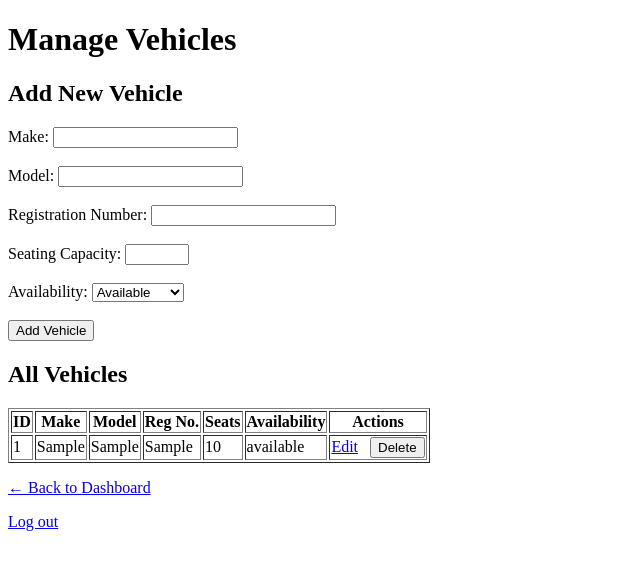
After one commit to MurendeniMakhavhu/nbk_travels, a PHP site: page /admin_vehicles.php in a window 1280 px wide. The commit adds this page. Shown: the top 570 px of the page, without its empty margins (0-640 px from the left). Run offline with PHP 8.4, Linux system fonts and the light colour scheme; a user stored in the database is signed in; tables that the repository leaves empty hold one stand-in row (values such as "Sample post").

Commit message:
Add admin vehicle management (CRUD) and dashboard link

```diff
--- a/admin_dashboard.php
+++ b/admin_dashboard.php
@@ -11,15 +11,18 @@ $flashMessage = "";
 if ($_SERVER['REQUEST_METHOD'] === 'POST' && $_POST['action'] === 'verify') {
     $userId = $_POST['user_id'];
 
+    // 1. Update the user's status
     $stmt = $conn->prepare("UPDATE users SET status = 'verified' WHERE user_id = ?");
     $stmt->bind_param("i", $userId);
     $stmt->execute();
 
+    // 2. Fetch that user's details so we can copy them into customers
     $stmt2 = $conn->prepare("SELECT full_name, phone FROM users WHERE user_id = ?");
     $stmt2->bind_param("i", $userId);
     $stmt2->execute();
     $userData = $stmt2->get_result()->fetch_assoc();
 
+    // 3. Only insert into customers if this user doesn't already have one
     $check = $conn->prepare("SELECT cust_id FROM customers WHERE user_id = ?");
     $check->bind_param("i", $userId);
     $check->execute();
@@ -78,6 +81,7 @@ $result = $conn->query(
 
     <p><a href="admin_customers.php">Manage Customers &rarr;</a></p>
     <p><a href="admin_drivers.php">Manage Drivers &rarr;</a></p>
+    <p><a href="admin_vehicles.php">Manage Vehicles &rarr;</a></p>
     <p><a href="admin_bookings.php">View All Bookings &rarr;</a></p>
     <p><a href="admin_logout.php">Log out</a></p>
 </body>
--- /dev/null
+++ b/admin_vehicles.php
@@ -0,0 +1,141 @@
+<?php
+session_start();
+if (!isset($_SESSION['user_id']) || $_SESSION['role'] !== 'admin') {
+    header("Location: admin_login.php");
+    exit;
+}
+require_once "config/db.php";
+
+$flashMessage = "";
+$editingVehicle = null;
+
+// DELETE
+if ($_SERVER['REQUEST_METHOD'] === 'POST' && ($_POST['action'] ?? '') === 'delete') {
+    $vehicleId = $_POST['vehicle_id'];
+    $stmt = $conn->prepare("DELETE FROM vehicles WHERE vehicle_id = ?");
+    $stmt->bind_param("i", $vehicleId);
+    $stmt->execute();
+    $flashMessage = "Vehicle deleted.";
+}
+
+// ADD or UPDATE
+if ($_SERVER['REQUEST_METHOD'] === 'POST' && in_array($_POST['action'] ?? '', ['add', 'update'])) {
+    $make = $_POST['make'];
+    $model = $_POST['model'];
+    $regNum = $_POST['registration_num'];
+    $seats = $_POST['seating_capacity'];
+    $availability = $_POST['availability'];
+
+    if ($_POST['action'] === 'add') {
+        $stmt = $conn->prepare(
+            "INSERT INTO vehicles (make, model, registration_num, seating_capacity, availability) VALUES (?, ?, ?, ?, ?)"
+        );
+        $stmt->bind_param("sssis", $make, $model, $regNum, $seats, $availability);
+        $stmt->execute();
+        $flashMessage = "Vehicle added.";
+    } else {
+        $vehicleId = $_POST['vehicle_id'];
+        $stmt = $conn->prepare(
+            "UPDATE vehicles SET make = ?, model = ?, registration_num = ?, seating_capacity = ?, availability = ? WHERE vehicle_id = ?"
+        );
+        $stmt->bind_param("sssisi", $make, $model, $regNum, $seats, $availability, $vehicleId);
+        $stmt->execute();
+        $flashMessage = "Vehicle updated.";
+    }
+}
+
+// Load a vehicle into the form for editing
+if (isset($_GET['edit'])) {
+    $vehicleId = $_GET['edit'];
+    $stmt = $conn->prepare("SELECT * FROM vehicles WHERE vehicle_id = ?");
+    $stmt->bind_param("i", $vehicleId);
+    $stmt->execute();
+    $editingVehicle = $stmt->get_result()->fetch_assoc();
+}
+
+$vehicles = $conn->query("SELECT * FROM vehicles ORDER BY vehicle_id DESC");
+?>
+<!DOCTYPE html>
+<html lang="en">
+<head>
+    <meta charset="UTF-8">
+    <meta name="viewport" content="width=device-width, initial-scale=1.0">
+    <title>Manage Vehicles</title>
+</head>
+<body>
+    <h1>Manage Vehicles</h1>
+
+    <?php if ($flashMessage): ?>
+        <p style="color:green;"><?php echo htmlspecialchars($flashMessage); ?></p>
+    <?php endif; ?>
+
+    <h2><?php echo $editingVehicle ? 'Update Vehicle' : 'Add New Vehicle'; ?></h2>
+    <form method="POST" action="admin_vehicles.php">
+        <input type="hidden" name="action" value="<?php echo $editingVehicle ? 'update' : 'add'; ?>">
+        <?php if ($editingVehicle): ?>
+            <input type="hidden" name="vehicle_id" value="<?php echo $editingVehicle['vehicle_id']; ?>">
+        <?php endif; ?>
+
+        <label>Make:
+            <input type="text" name="make" required
+                   value="<?php echo htmlspecialchars($editingVehicle['make'] ?? ''); ?>">
+        </label><br><br>
+
+        <label>Model:
+            <input type="text" name="model" required
+                   value="<?php echo htmlspecialchars($editingVehicle['model'] ?? ''); ?>">
+        </label><br><br>
+
+        <label>Registration Number:
+            <input type="text" name="registration_num" required
+                   value="<?php echo htmlspecialchars($editingVehicle['registration_num'] ?? ''); ?>">
+        </label><br><br>
+
+        <label>Seating Capacity:
+            <input type="number" name="seating_capacity" required min="1" max="100"
+                   value="<?php echo htmlspecialchars($editingVehicle['seating_capacity'] ?? ''); ?>">
+        </label><br><br>
+
+        <label>Availability:
+            <select name="availability">
+                <option value="available" <?php echo (isset($editingVehicle) && $editingVehicle['availability'] === 'available') ? 'selected' : ''; ?>>Available</option>
+                <option value="unavailable" <?php echo (isset($editingVehicle) && $editingVehicle['availability'] === 'unavailable') ? 'selected' : ''; ?>>Unavailable</option>
+            </select>
+        </label><br><br>
+
+        <button type="submit"><?php echo $editingVehicle ? 'Save Changes' : 'Add Vehicle'; ?></button>
+    </form>
+    <?php if ($editingVehicle): ?>
+        <p><a href="admin_vehicles.php">Cancel edit</a></p>
+    <?php endif; ?>
+
+    <h2>All Vehicles</h2>
+    <table border="1">
+        <tr>
+            <th>ID</th><th>Make</th><th>Model</th><th>Reg No.</th><th>Seats</th><th>Availability</th><th>Actions</th>
+        </tr>
+        <?php while ($row = $vehicles->fetch_assoc()): ?>
+            <tr>
+                <td><?php echo $row['vehicle_id']; ?></td>
+                <td><?php echo htmlspecialchars($row['make']); ?></td>
+                <td><?php echo htmlspecialchars($row['model']); ?></td>
+                <td><?php echo htmlspecialchars($row['registration_num']); ?></td>
+                <td><?php echo $row['seating_capacity']; ?></td>
+                <td><?php echo htmlspecialchars($row['availability']); ?></td>
+                <td>
+                    <a href="admin_vehicles.php?edit=<?php echo $row['vehicle_id']; ?>">Edit</a>
+                    &nbsp;
+                    <form method="POST" style="display:inline;" onsubmit="return confirm('Delete this vehicle?');">
+                        <input type="hidden" name="action" value="delete">
+                        <input type="hidden" name="vehicle_id" value="<?php echo $row['vehicle_id']; ?>">
+                        <button type="submit">Delete</button>
+                    </form>
+                </td>
+            </tr>
+        <?php endwhile; ?>
+    </table>
+
+    <p><a href="admin_dashboard.php">&larr; Back to Dashboard</a></p>
+    <p><a href="admin_logout.php">Log out</a></p>
+</body>
+</html>
```
